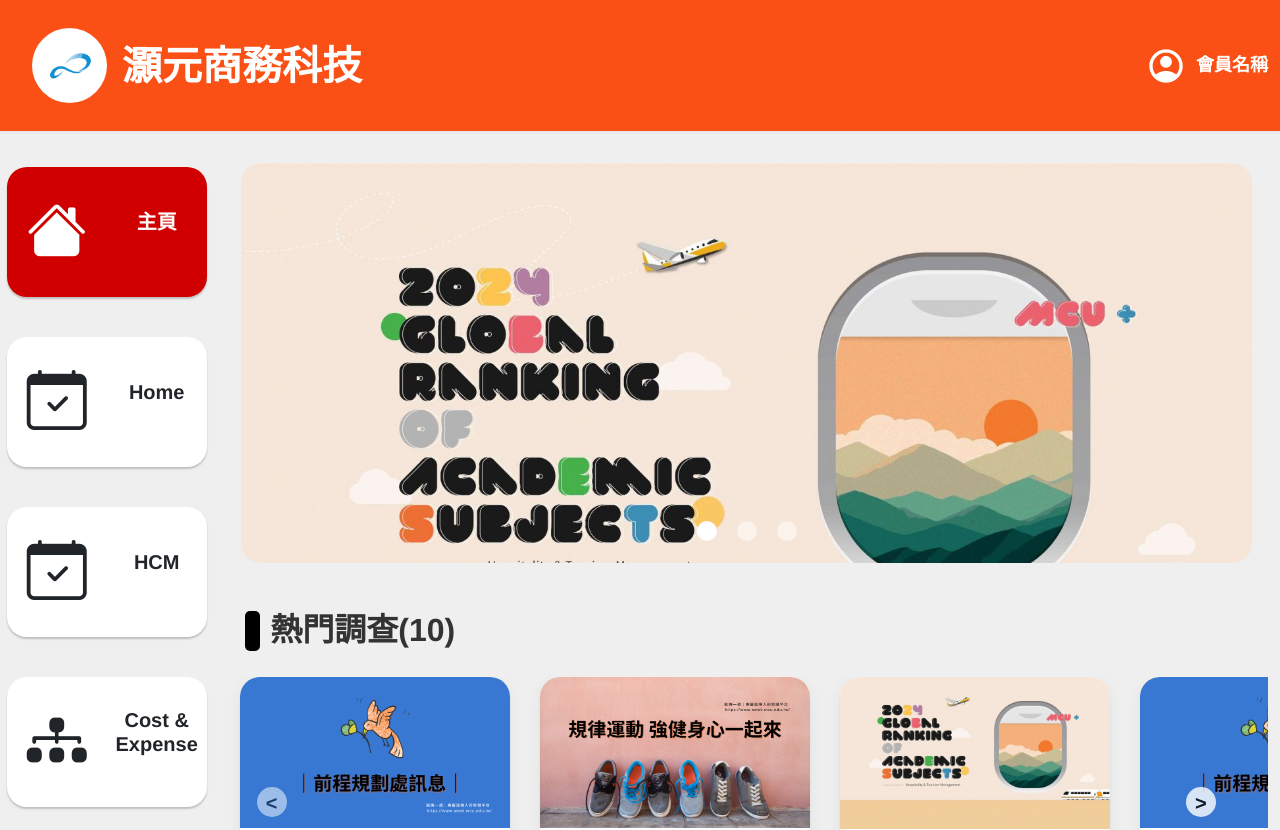
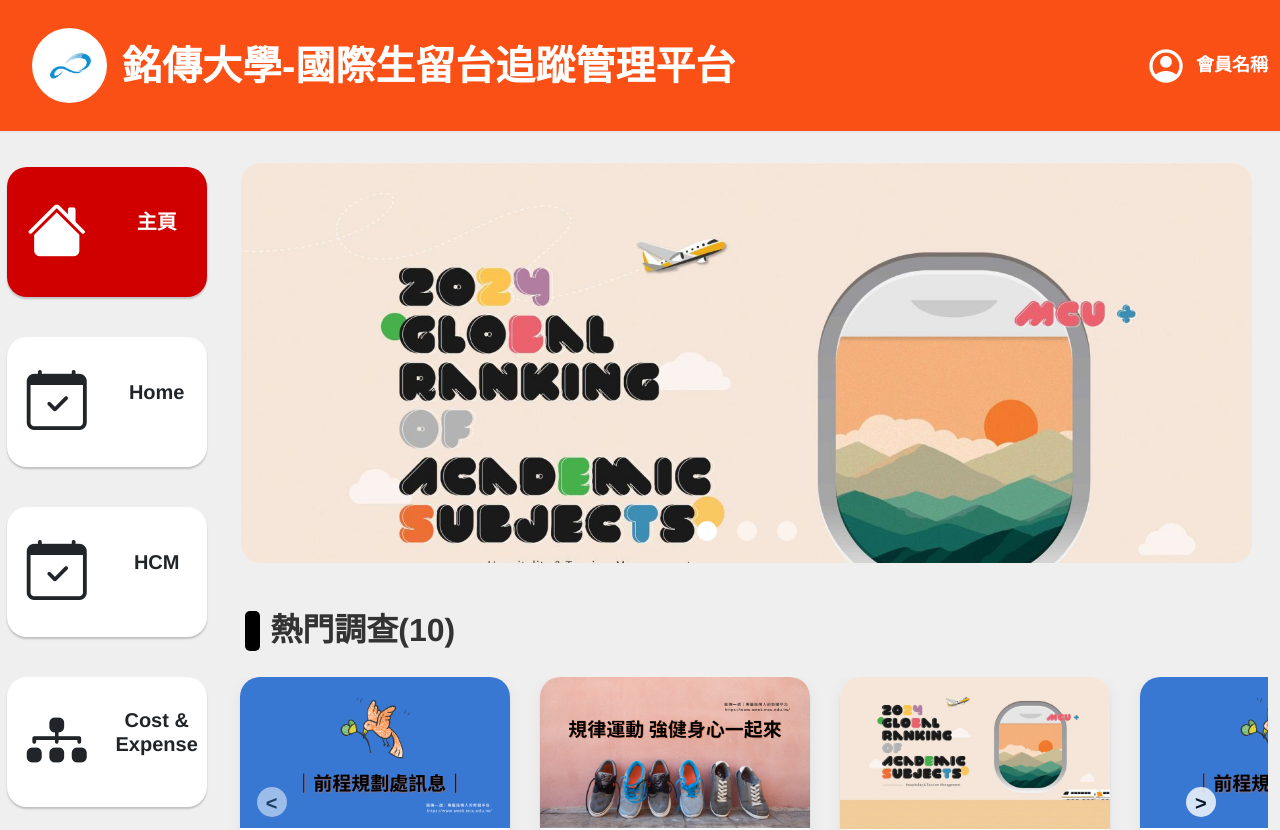
Before and after one commit to lioujinfong/my-vue-demo, a Vue app: page / in a window 1280 px wide. Shown: the top 830 px of the page. Built offline with nearby package versions, Linux system fonts and the light colour scheme.

Commit message:
Update CNavbar.vue

```diff
--- a/src/components/CNavbar.vue
+++ b/src/components/CNavbar.vue
@@ -6,7 +6,7 @@
         <div class="circle">
           <img src="@/assets/mcu_logo.png" alt="Logo" class="circle-img">
         </div>
-        <a class="navbar-brand">灝元商務科技</a>
+        <a class="navbar-brand">銘傳大學-國際生留台追蹤管理平台</a>
       </div>
       <!-- 右側會員登入 -->
       <div class="user-info">
```
